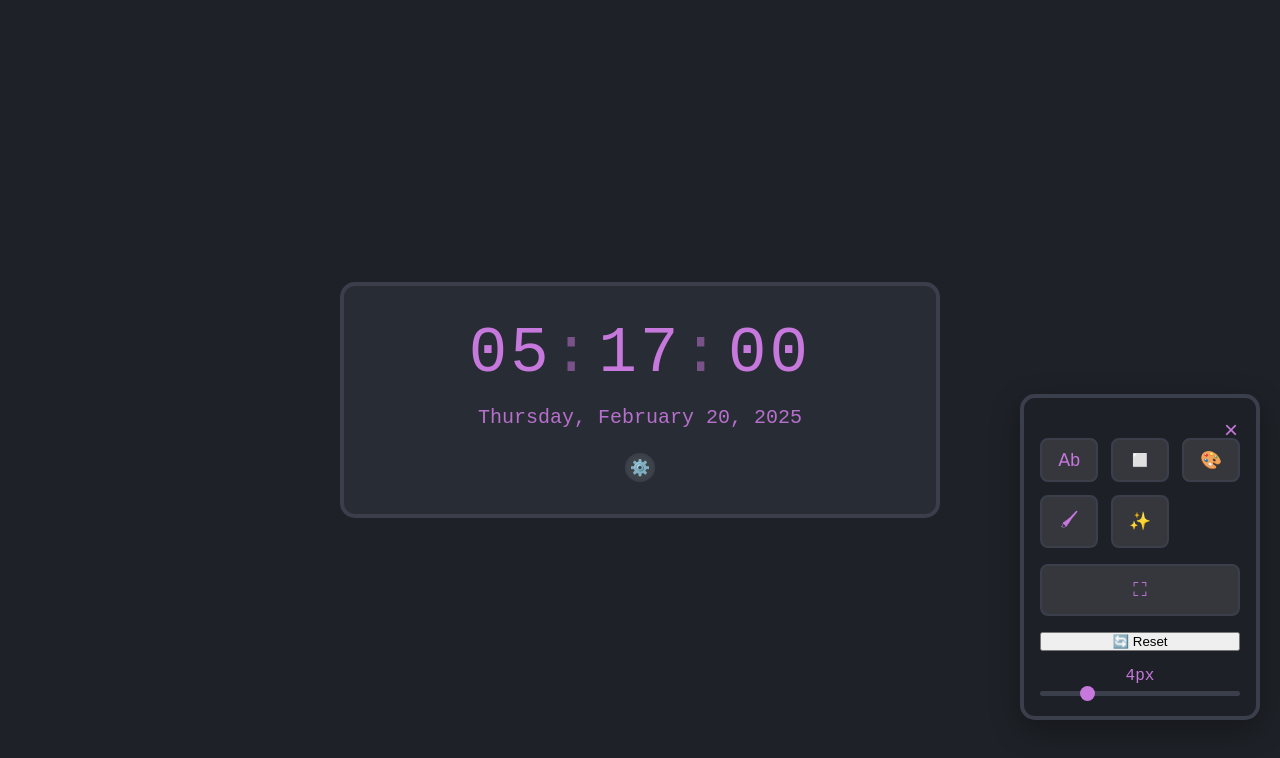
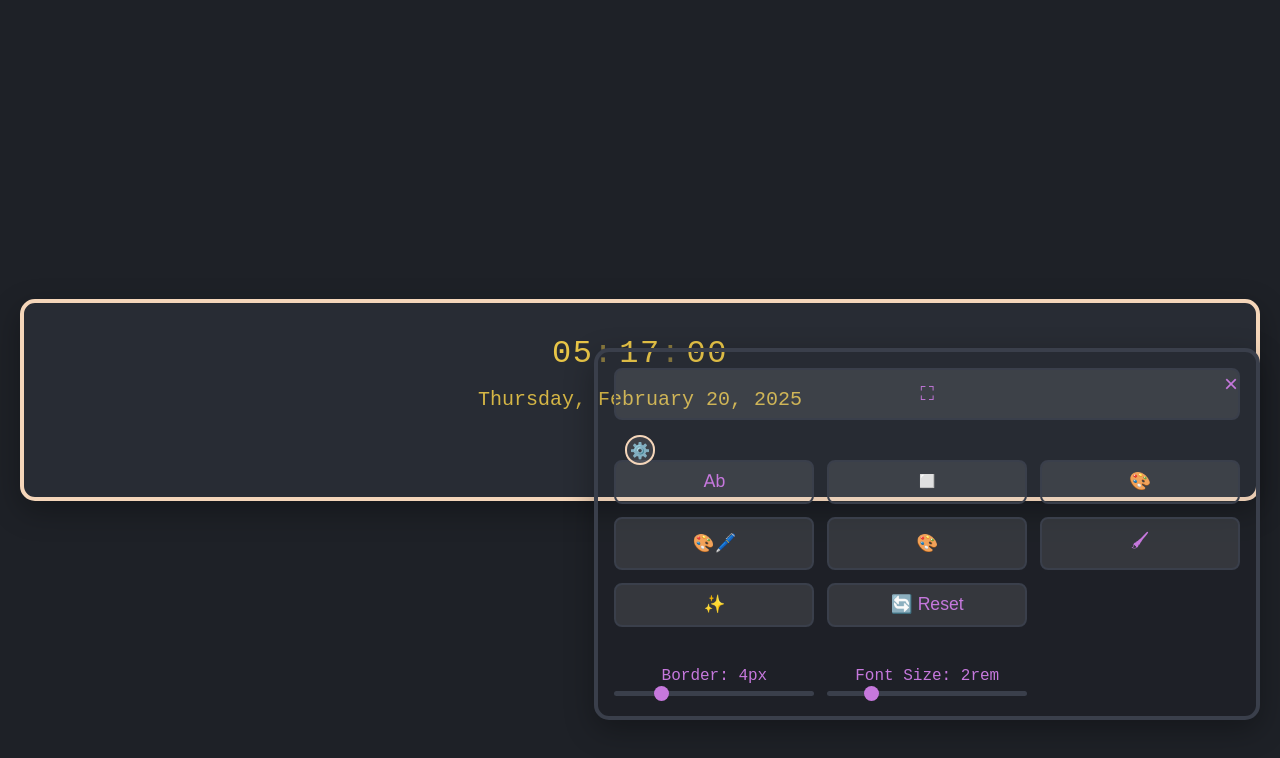
Before and after one commit to gituser6hij/satisfying-watch, a Next.js app: page / in a window 1280 px wide. Both pictures are taken after a click on the button "⚙️". Shown: the top 758 px of the page. Built offline with nearby package versions, Linux system fonts and the light colour scheme.

Commit message:
Update page.js

```diff
--- a/app/page.js
+++ b/app/page.js
@@ -4,23 +4,89 @@ import { useEffect, useState, useCallback } from "react";
 import "./styles.css";
 
 const fonts = [
-  '"Courier New"', 'Arial', 'Georgia', 'Verdana', 'Impact',
-  'Trebuchet MS', '"Roboto"', '"Orbitron"', '"Montserrat"'
+  '"Courier New"',
+  'Arial',
+  'Georgia',
+  'Verdana',
+  'Impact',
+  'Trebuchet MS',
+  '"Roboto"',
+  '"Orbitron"',
+  '"Montserrat"',
+  '"Fira Code"',       // Monospace with coding ligatures
+  '"Poppins"',         // Modern sans-serif
+  '"Playfair Display"',// Elegant serif
+  '"Space Mono"',      // Technical monospace
+  '"Pacifico"',        // Handwritten style
+  '"Bebas Neue"',      // Bold condensed sans
+  '"Lobster"',         // Playful script
+  '"Raleway"',         // Clean sans-serif
+  '"Cinzel"',          // Decorative serif
+  '"Press Start 2P"',  // Retro pixel font
+  '"Major Mono Display"', // Minimalist monospace
+  '"Rubik"',           // Geometric sans
+  '"Abril Fatface"',   // Bold serif
+  '"Quicksand"',       // Rounded sans
+  '"Righteous"',       // Compact sans
+  '"Monoton"',         // Display font
+  '"VT323"',           // Terminal style
+  '"Share Tech Mono"'  // Techy monospace
 ];
 const shapes = ['square', 'circle'];
-const colorPalette = ['#c678dd', '#61afef', '#e06c75', '#98c379', '#e5c07b', '#56b6c2', '#abb2bf'];
+const colorPalette = ['#e8c547ff', '#30323dff', '#4d5061ff', '#fe5f55ff', '#fceff9ff', '#f6ca83ff', '#f5d6baff'];
 const borderStyles = ['solid', 'dashed', 'dotted', 'double', 'groove'];
+
+
 
 export default function Home() {
   const [time, setTime] = useState(null);
   const [isMounted, setIsMounted] = useState(false);
   const [clockFont, setClockFont] = useState('monospace');
   const [clockShape, setClockShape] = useState('square');
-  const [primaryColor, setPrimaryColor] = useState('#c678dd');
-  const [borderColor, setBorderColor] = useState('#3a3f4b');
+  const [primaryColor, setPrimaryColor] = useState('#e8c547ff');
+  const [borderColor, setBorderColor] = useState('#f5d6baff');
   const [borderWidth, setBorderWidth] = useState(4);
   const [visualEffect, setVisualEffect] = useState('default');
   const [showSettings, setShowSettings] = useState(false);
+
+  const [fontSize, setFontSize] = useState(2); // in rem
+  const [containerSize, setContainerSize] = useState(100); // in percentage
+  const [shadowSize, setShadowSize] = useState(10); // in pixels
+
+
+  const backgrounds = ["--secondary-color", "--saffron", "--black-bean", "--bittersweet"];
+  const [clockBackground, setClockBackground] = useState(backgrounds[0]);
+
+  const fontColors = [
+    "--primary-color",
+    "--saffron",
+    "--bittersweet",
+    "--lavender-blush",
+    "--jet",           // Dark gray
+    "--black-bean",    // Very dark blue/black
+    "--indigo-dye",    // Dark blue
+    "--davys-gray",    // Medium dark gray
+    "--light-orange",  // Light cream
+    "--sunset",        // Warm light yellow
+    "--blue-munsell",  // Medium blue
+    "--bittersweet",   // Coral red
+    "--lavender-blush" // Pale pink
+  ];
+  const [clockFontColor, setClockFontColor] = useState(fontColors[0]);
+
+  const getBoxShadow = useCallback(() => {
+    switch (visualEffect) {
+      case 'glow':
+        return `0 0 30px var(--primary-color)`;
+      case 'neon':
+        return `0 0 15px var(--primary-color), inset 0 0 10px var(--primary-color)`;
+      case 'shadow':
+      case 'default':
+        return `0 ${shadowSize}px ${shadowSize * 3}px rgba(0,0,0,0.3)`;
+      default:
+        return `0 ${shadowSize}px ${shadowSize * 3}px rgba(0,0,0,0.3)`;
+    }
+  }, [visualEffect, shadowSize]);
 
   useEffect(() => {
     setIsMounted(true);
@@ -44,6 +110,10 @@ export default function Home() {
         setBorderColor(parsedPreferences.borderColor);
         setBorderWidth(parsedPreferences.borderWidth);
         setVisualEffect(parsedPreferences.visualEffect);
+
+        setFontSize(parsedPreferences.fontSize ?? 2);
+        setContainerSize(parsedPreferences.containerSize ?? 100);
+        setShadowSize(parsedPreferences.shadowSize ?? 10);
       }
     }
   }, [isMounted]);
@@ -57,10 +127,25 @@ export default function Home() {
         borderColor,
         borderWidth,
         visualEffect,
+        fontSize,
+        containerSize,
+        shadowSize,
       };
       localStorage.setItem('clockPreferences', JSON.stringify(preferences));
     }
-  }, [clockFont, clockShape, primaryColor, borderColor, borderWidth, visualEffect, isMounted]);
+  }, [clockFont, clockShape, primaryColor, borderColor, borderWidth, visualEffect, fontSize, containerSize, shadowSize, isMounted]);
+
+  const handleFontSizeChange = (e) => {
+    setFontSize(parseFloat(e.target.value));
+  };
+
+  const handleContainerSizeChange = (e) => {
+    setContainerSize(parseInt(e.target.value, 10));
+  };
+
+  const handleShadowSizeChange = (e) => {
+    setShadowSize(parseInt(e.target.value, 10));
+  };
 
   const handleBorderWidthChange = (e) => {
     setBorderWidth(parseInt(e.target.value, 10));
@@ -100,15 +185,27 @@ export default function Home() {
     <main className="container">
       {isMounted && time ? (
         <div
-          className={`clock-container ${clockShape} ${visualEffect}`}
+          className={`clock-container ${clockShape} ${
+            visualEffect === 'vintage' ? 'vintage' : ''
+          }`}
           style={{
+            background: `var(${clockBackground})`,
             '--primary-color': primaryColor,
             '--border-color': borderColor,
             fontFamily: clockFont,
             border: `${borderWidth}px solid ${borderColor}`,
+            width: `${containerSize}%`,
+            height: clockShape === 'circle' ? `${containerSize}%` : 'auto',
+            boxShadow: getBoxShadow(),
           }}
         >
-          <div className="clock">
+          <div
+            className="clock"
+            style={{
+              color: `var(${clockFontColor})`,
+              fontSize: `${fontSize}rem`,
+            }}
+          >
             {[time.getHours(), time.getMinutes(), time.getSeconds()].map((t, i) => (
               <span key={i} className="digit">
                 {formatNumber(t)}
@@ -116,7 +213,11 @@ export default function Home() {
               </span>
             ))}
           </div>
-          <div className="date">
+
+          <div
+            className="date"
+            style={{ color: `var(${clockFontColor})` }} // Apply dynamic font color
+          >
             {time.toLocaleDateString("en-US", {
               weekday: "long",
               year: "numeric",
@@ -140,6 +241,8 @@ export default function Home() {
 
 
       {showSettings && (
+
+
         <div className="settings-panel">
           <button
             className="close-button"
@@ -148,24 +251,80 @@ export default function Home() {
           >
             ×
           </button>
+          <button className="fullscreen-button" onClick={toggleFullScreen} aria-label="Toggle fullscreen">
+            ⛶
+          </button>
           <div className="customization-buttons">
             <button onClick={() => setClockFont(fonts[Math.floor(Math.random() * fonts.length)])} aria-label="Change font">𝖠b</button>
-            <button onClick={() => setClockShape(shapes[Math.floor(Math.random() * shapes.length)])} aria-label="Change shape">◻️</button>
-            <button onClick={() => setPrimaryColor(colorPalette[Math.floor(Math.random() * colorPalette.length)])} aria-label="Change color">🎨</button>
-            <button onClick={() => setBorderColor(`hsl(${Math.random() * 360}, 70%, 50%)`)} aria-label="Change border">🖌</button>
-            <button onClick={() => setVisualEffect(['shadow', 'glow', 'neon', 'vintage'][Math.floor(Math.random() * 4)])} aria-label="Visual effects">✨</button>
-          </div>
+            <button
+              onClick={() => setClockShape(prev => prev === 'square' ? 'circle' : 'square')}
+              aria-label="Change shape"
+            >
+              ◻️
+            </button>
+            <button
+              onClick={() => setClockBackground(prev => {
+                const nextIndex = (backgrounds.indexOf(prev) + 1) % backgrounds.length;
+                return backgrounds[nextIndex];
+              })}
+              aria-label="Change background"
+            >
+              🎨
+            </button>
+            <button
+              onClick={() => setClockFontColor(prev => {
+                const nextIndex = (fontColors.indexOf(prev) + 1) % fontColors.length;
+                return fontColors[nextIndex];
+              })}
+              aria-label="Change font color"
+            >
+              🎨🖊️
+            </button>
+            <button
+              onClick={() => setPrimaryColor(prev => {
+                const index = colorPalette.indexOf(prev);
+                const nextIndex = (index + 1) % colorPalette.length;
+                return colorPalette[nextIndex];
+              })}
+              aria-label="Change color"
+            >
+              🎨
+            </button>
+            <button
+              onClick={() => setBorderColor(prev => {
+                const index = colorPalette.indexOf(prev);
+                const nextIndex = (index + 1) % colorPalette.length;
+                return colorPalette[nextIndex];
+              })}
+              aria-label="Change border"
+            >
+              🖌
+            </button>
 
-          <button className="fullscreen-button" onClick={toggleFullScreen} aria-label="Toggle fullscreen">
-            ⛶
+            <button
+              onClick={() => setVisualEffect(prev => {
+                const effects = ['shadow', 'glow', 'neon', 'vintage'];
+                const index = effects.indexOf(prev);
+                const nextIndex = (index + 1) % effects.length;
+                return effects[nextIndex];
+              })}
+              aria-label="Visual effects"
+            >
+              ✨
             </button>
 
             <button onClick={resetSettings} aria-label="Reset settings">
               🔄 Reset
             </button>
 
+          </div>
+
+
+
+
+          <div className="customization-buttons">
           <div className="slider-container">
-            <label htmlFor="border-width">{borderWidth}px</label>
+            <label htmlFor="border-width">Border: {borderWidth}px</label>
             <input
               type="range"
               id="border-width"
@@ -175,6 +334,25 @@ export default function Home() {
               onChange={handleBorderWidthChange}
             />
           </div>
+
+          <div className="slider-container">
+            <label htmlFor="font-size">Font Size: {fontSize}rem</label>
+            <input
+              type="range"
+              id="font-size"
+              min="1"
+              max="6"
+              step="0.1"
+              value={fontSize}
+              onChange={handleFontSizeChange}
+            />
+          </div>
+
+
+
+          </div>
+
+
         </div>
       )}
     </main>
```
Lines whose indentation alone changed are shown as unchanged.
